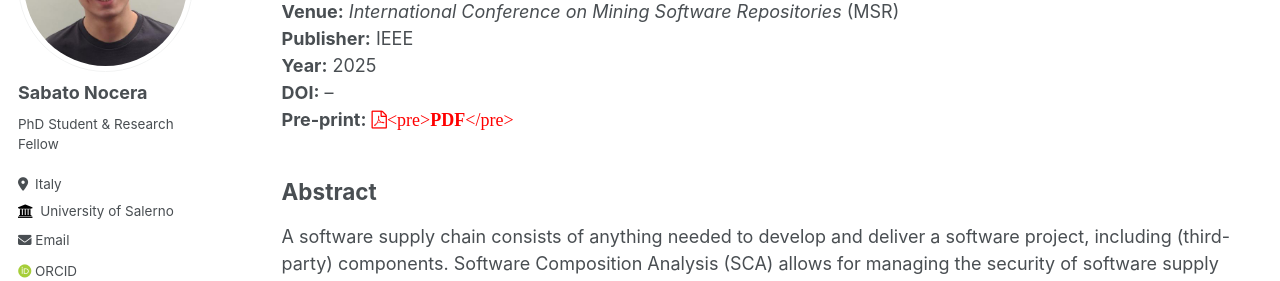
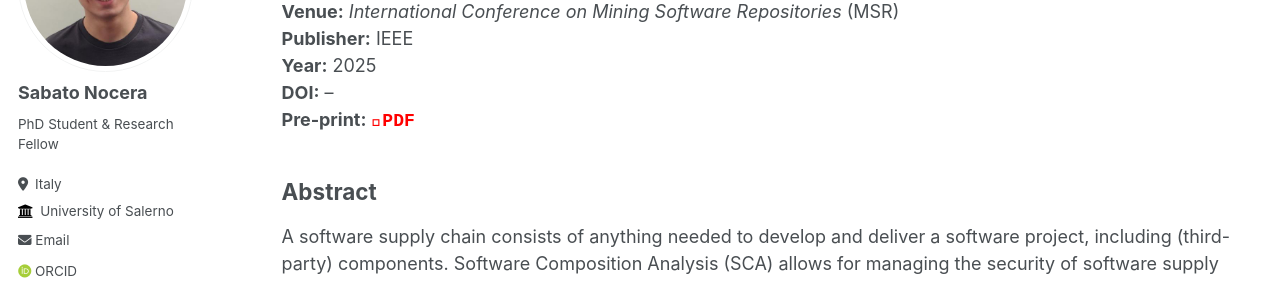
Before and after one commit to sabato-nocera/sabato-nocera.github.io, a Jekyll site: the page built from _pages/papers/C11.md, in a window 1280 px wide and 1192 px high. Shown: the part 209-490 px from the top of the window. Built offline with Jekyll 4.4.1, drawn with Linux system fonts in a browser that asks for light colours; some web fonts are replaced.

Commit message:
Update C11.md

```diff
--- a/_pages/papers/C11.md
+++ b/_pages/papers/C11.md
@@ -23,7 +23,7 @@ author_profile: true
 **Publisher:** IEEE
 **Year:** 2025
 **DOI:** –
-**Pre‑print:** [<i class="fa fa-file-pdf-o" style="color:red"><pre>**PDF**</pre></i>](https://sabato-nocera.github.io/files/msr2025.pdf)
+**Pre‑print:** [<i class="fa fa-file-pdf-o" style="color:red; font-family: 'Courier New', monospace;">**PDF**</i>](https://sabato-nocera.github.io/files/msr2025.pdf)
 
 
 ## Abstract
```
